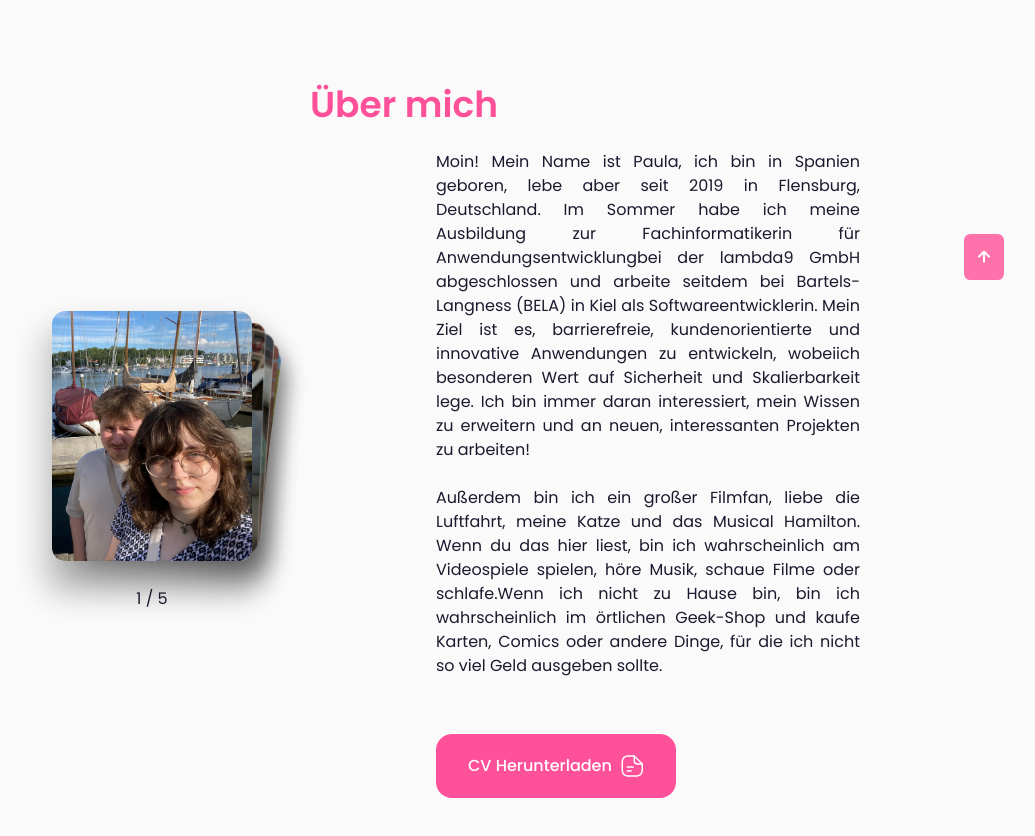
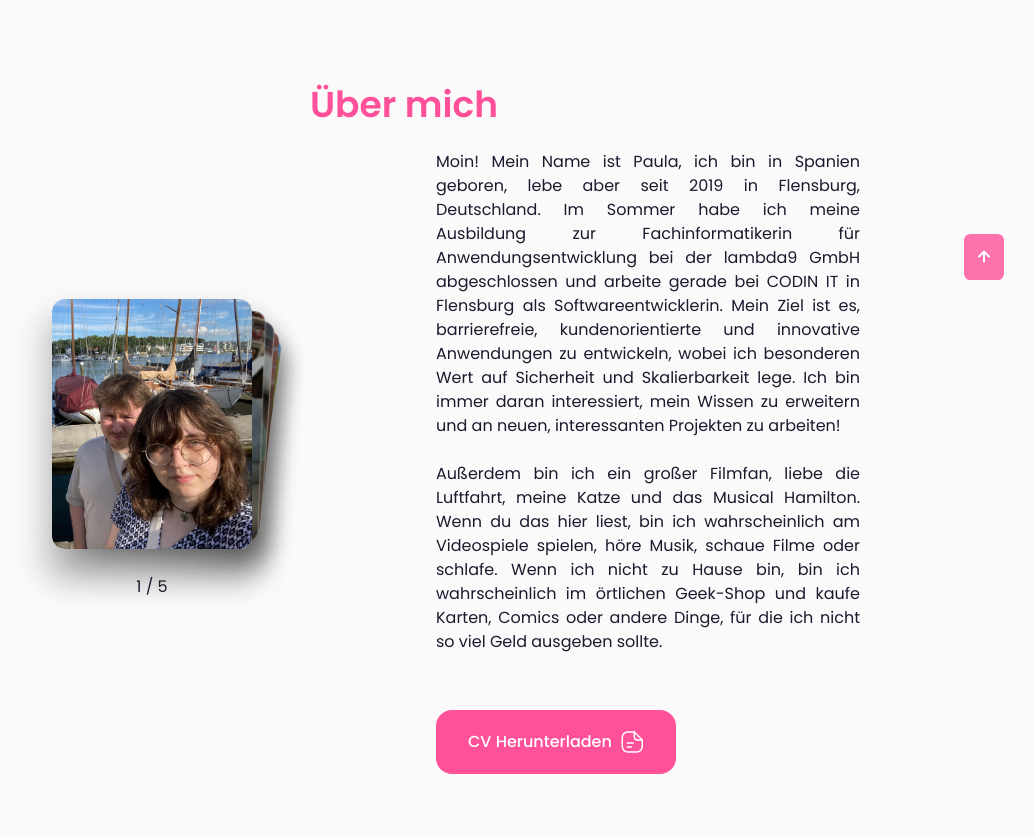
Before and after one commit to pauliecode/portfolio-site, a React (Create React App) app: page / in a window 1280 px wide. Shown: the part 680-1516 px from the top of the page, without its empty margins (236-1271 px from the left). Built offline with nearby package versions, Linux system fonts and the light colour scheme.

Commit message:
Updates and improvements

```diff
--- a/src/components/about/About.jsx
+++ b/src/components/about/About.jsx
@@ -17,12 +17,12 @@ const About = () => {
 
                 <p className="about__description">
                     {t('Moin! Mein Name ist Paula, ich bin in Spanien geboren, lebe aber seit 2019 in Flensburg, Deutschland. Im Sommer habe ich meine Ausbildung zur Fachinformatikerin für Anwendungsentwicklung')}
-                    {t('bei der lambda9 GmbH abgeschlossen und arbeite seitdem bei Bartels-Langness (BELA) in Kiel als Softwareentwicklerin. Mein Ziel ist es, barrierefreie, kundenorientierte und innovative Anwendungen zu entwickeln, wobei')}
-                    {t('ich besonderen Wert auf Sicherheit und Skalierbarkeit lege. Ich bin immer daran interessiert, mein Wissen zu erweitern und an neuen, interessanten Projekten zu arbeiten!')}
+                    {t(' bei der lambda9 GmbH abgeschlossen und arbeite gerade bei CODIN IT in Flensburg als Softwareentwicklerin. Mein Ziel ist es, barrierefreie, kundenorientierte und innovative Anwendungen zu entwickeln, wobei')}
+                    {t(' ich besonderen Wert auf Sicherheit und Skalierbarkeit lege. Ich bin immer daran interessiert, mein Wissen zu erweitern und an neuen, interessanten Projekten zu arbeiten!')}
                     <br />
                     <br />
                     {t('Außerdem bin ich ein großer Filmfan, liebe die Luftfahrt, meine Katze und das Musical Hamilton. Wenn du das hier liest, bin ich wahrscheinlich am Videospiele spielen, höre Musik, schaue Filme oder schlafe.')}
-                    {t('Wenn ich nicht zu Hause bin, bin ich wahrscheinlich im örtlichen Geek-Shop und kaufe Karten, Comics oder andere Dinge, für die ich nicht so viel Geld ausgeben sollte.')}
+                    {t(' Wenn ich nicht zu Hause bin, bin ich wahrscheinlich im örtlichen Geek-Shop und kaufe Karten, Comics oder andere Dinge, für die ich nicht so viel Geld ausgeben sollte.')}
                 </p>
 
                 <a download="" href={CV} className="button button--flex">{t('CV Herunterladen')}
--- a/src/components/qualification/Qualification.jsx
+++ b/src/components/qualification/Qualification.jsx
@@ -68,8 +68,27 @@ const Qualification = () => {
 
                     </div>
 
+
                     <div className={toggleState === 2 ? "qualification__content qualification__content-active"
                         : "qualification__content"}>
+
+                        <div className="qualification__data">
+                            <div></div>
+                            <div>
+                                <span className="qualification__rounder"></span>
+                                <span className="qualification__line"></span>
+                            </div>
+
+                            <div>
+                                <h3 className="qualification__title">{t('Softwareentwicklerin')}</h3>
+                                <span className="qualification__subtitle">Flensburg - CODIN IT </span>
+                                <div className="qualification__calendar">
+                                    <i className="uil uil-calendar-alt"></i> 01/2025 - Heute
+                                </div>
+                            </div>
+
+                        </div>
+
                         <div className="qualification__data">
                             <div>
                                 <h3 className="qualification__title">{t('Softwareentwicklerin')}</h3>
--- a/src/i18n.js
+++ b/src/i18n.js
@@ -12,8 +12,8 @@ const resources = {
             "Scroll runter": "Scroll runter",
             "Über mich": "Über mich",
             "Moin! Mein Name ist Paula, ich bin in Spanien geboren, lebe aber seit 2019 in Flensburg, Deutschland. Im Sommer habe ich meine Ausbildung zur Fachinformatikerin für Anwendungsentwicklung": "Moin! Mein Name ist Paula, ich bin in Spanien geboren, lebe aber seit 2019 in Flensburg, Deutschland. Im Sommer habe ich meine Ausbildung zur Fachinformatikerin für Anwendungsentwicklung",
-            "bei der lambda9 GmbH abgeschlossen und arbeite seitdem bei Bartels-Langness (BELA) in Kiel als Softwareentwicklerin. Mein Ziel ist es, barrierefreie, kundenorientierte und innovative Anwendungen zu entwickeln, wobei": "bei der lambda9 GmbH abgeschlossen und arbeite seitdem bei Bartels-Langness (BELA) in Kiel als Softwareentwicklerin. Mein Ziel ist es, barrierefreie, kundenorientierte und innovative Anwendungen zu entwickeln, wobei",
-            "ich besonderen Wert auf Sicherheit und Skalierbarkeit lege. Ich bin immer daran interessiert, mein Wissen zu erweitern und an neuen, interessanten Projekten zu arbeiten!": "ich besonderen Wert auf Sicherheit und Skalierbarkeit lege. Ich bin immer daran interessiert, mein Wissen zu erweitern und an neuen, interessanten Projekten zu arbeiten!",
+            " bei der lambda9 GmbH abgeschlossen und arbeite gerade bei CODIN IT in Flensburg als Softwareentwicklerin. Mein Ziel ist es, barrierefreie, kundenorientierte und innovative Anwendungen zu entwickeln, wobei": " bei der lambda9 GmbH abgeschlossen und arbeite gerade bei CODIN IT in Flensburg als Softwareentwicklerin. Mein Ziel ist es, barrierefreie, kundenorientierte und innovative Anwendungen zu entwickeln, wobei",
+            " ich besonderen Wert auf Sicherheit und Skalierbarkeit lege. Ich bin immer daran interessiert, mein Wissen zu erweitern und an neuen, interessanten Projekten zu arbeiten!": " ich besonderen Wert auf Sicherheit und Skalierbarkeit lege. Ich bin immer daran interessiert, mein Wissen zu erweitern und an neuen, interessanten Projekten zu arbeiten!",
             "Außerdem bin ich ein großer Filmfan, liebe die Luftfahrt, meine Katze und das Musical Hamilton. Wenn du das hier liest, bin ich wahrscheinlich am Videospiele spielen, höre Musik, schaue Filme oder schlafe.": "Außerdem bin ich ein großer Filmfan, liebe die Luftfahrt, meine Katze und das Musical Hamilton. Wenn du das hier liest, bin ich wahrscheinlich am Videospiele spielen, höre Musik, schaue Filme oder schlafe.",
             "Wenn ich nicht zu Hause bin, bin ich wahrscheinlich im örtlichen Geek-Shop und kaufe Karten, Comics oder andere Dinge, für die ich nicht so viel Geld ausgeben sollte.": "Wenn ich nicht zu Hause bin, bin ich wahrscheinlich im örtlichen Geek-Shop und kaufe Karten, Comics oder andere Dinge, für die ich nicht so viel Geld ausgeben sollte.",
             "CV Herunterladen": "CV Herunterladen",
@@ -46,8 +46,8 @@ const resources = {
             "Scroll runter": "Scroll down",
             "Über mich": "About me",
             "Moin! Mein Name ist Paula, ich bin in Spanien geboren, lebe aber seit 2019 in Flensburg, Deutschland. Im Sommer habe ich meine Ausbildung zur Fachinformatikerin für Anwendungsentwicklung": "Hi there, my name is Paula, I was born in Spain but I have been living in Flensburg, Germany since 2019. In the summer I graduated in Computer Science for Software Development ",
-            "bei der lambda9 GmbH abgeschlossen und arbeite seitdem bei Bartels-Langness (BELA) in Kiel als Softwareentwicklerin. Mein Ziel ist es, barrierefreie, kundenorientierte und innovative Anwendungen zu entwickeln, wobei": "with an apprenticeship at lambda9 GmbH and since then I have been working as a software developer at Bartels-Langness (BELA) in Kiel. My goal is to develop accessible, customer-focused and innovative applications, whereby ",
-            "ich besonderen Wert auf Sicherheit und Skalierbarkeit lege. Ich bin immer daran interessiert, mein Wissen zu erweitern und an neuen, interessanten Projekten zu arbeiten!": "I put particular importance in security and scalability. I am always interested in expanding my knowledge and working on new, interesting projects!",
+            " bei der lambda9 GmbH abgeschlossen und arbeite gerade bei CODIN IT in Flensburg als Softwareentwicklerin. Mein Ziel ist es, barrierefreie, kundenorientierte und innovative Anwendungen zu entwickeln, wobei": "with an apprenticeship at lambda9 GmbH and I am now working as a software developer at CODIN IT in Flensburg. My goal is to develop accessible, customer-focused and innovative applications, whereby ",
+            " ich besonderen Wert auf Sicherheit und Skalierbarkeit lege. Ich bin immer daran interessiert, mein Wissen zu erweitern und an neuen, interessanten Projekten zu arbeiten!": "I put particular importance in security and scalability. I am always interested in expanding my knowledge and working on new, interesting projects!",
             "Außerdem bin ich ein großer Filmfan, liebe die Luftfahrt, meine Katze und das Musical Hamilton. Wenn du das hier liest, bin ich wahrscheinlich am Videospiele spielen, höre Musik, schaue Filme oder schlafe.": "I'm also a big film fan, love aviation, my cat and the musical Hamilton. If you're reading this, I'm probably playing video games, listening to music, watching movies or sleeping. ",
             "Wenn ich nicht zu Hause bin, bin ich wahrscheinlich im örtlichen Geek-Shop und kaufe Karten, Comics oder andere Dinge, für die ich nicht so viel Geld ausgeben sollte.": "When I'm not at home, I'm probably at my local geek shop buying cards, comics or other things I shouldn't be spending so much money on.",
             "CV Herunterladen": "Download CV",
```
